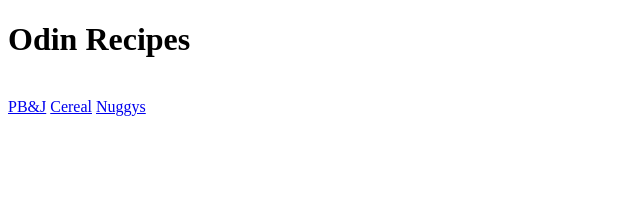
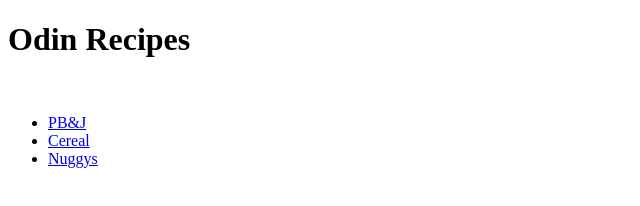
Before and after one commit to mantaCrew/odin-recipes, a plain HTML site: page index.html in a window 1280 px wide. Shown: the whole page, without its empty margins (0-640 px from the left). Drawn offline with Linux system fonts and the light colour scheme.

Commit message:
See links on HP in an ordered list
As I was finishing the reading on the project,
I'd realized there was one thing I missed.

```diff
--- a/index.html
+++ b/index.html
@@ -8,9 +8,11 @@
 <body>
     <h1>Odin Recipes</h1>
     <br>
-    <a href="recipes/pbandj.html" target="" rel="noopener" rel="noreferrer">PB&J</a>
-    <a href="recipes/cereal.html" target="" rel="noopener" rel="noreferrer">Cereal</a>
-    <a href="recipes/nuggys.html" target="" rel="noopener" rel="noreferrer">Nuggys</a>
+    <ul>
+        <li><a href="recipes/pbandj.html" target="" rel="noopener" rel="noreferrer">PB&J</a></li>
+        <li><a href="recipes/cereal.html" target="" rel="noopener" rel="noreferrer">Cereal</a></li>
+        <li><a href="recipes/nuggys.html" target="" rel="noopener" rel="noreferrer">Nuggys</a></li>
+    </ul>
     <br>
 </body>
 </html>
```
